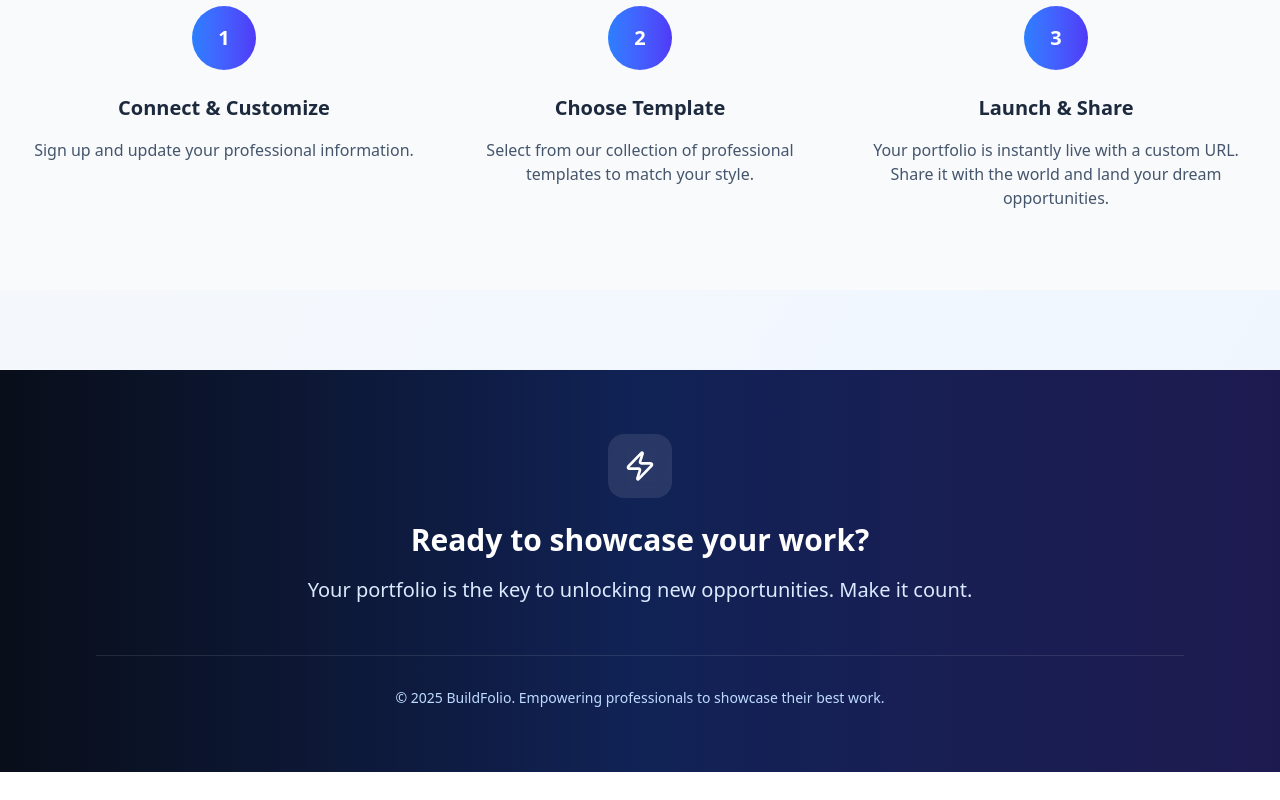
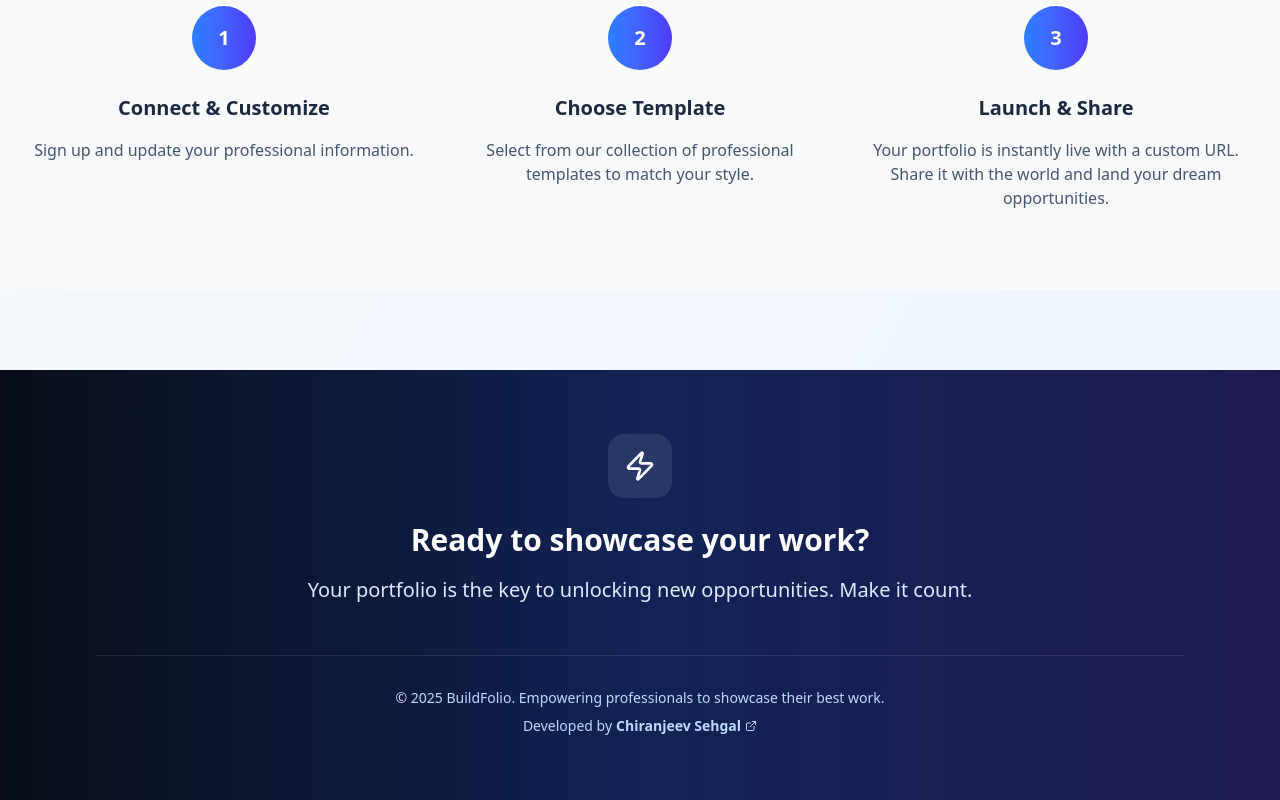
Before and after one commit to chiranjeevsehgal/BuildFolio, a React (Vite) app in the folder frontend/: page / in a window 1280 px wide. Shown: the part 1364-2164 px from the top of the page. Before the commit the page ends 2136 px from the top, so only its background shows below. Built offline with nearby package versions, Linux system fonts and the light colour scheme; no server answers.

Commit message:
Minor Fixes

```diff
--- a/frontend/src/components/Footer.jsx
+++ b/frontend/src/components/Footer.jsx
@@ -1,4 +1,4 @@
-import { Zap } from 'lucide-react'
+import { ExternalLink, Zap } from 'lucide-react'
 import React from 'react'
 
 function Footer() {
@@ -29,6 +29,19 @@ function Footer() {
           <p className="text-blue-200 text-sm">
             © 2025 BuildFolio. Empowering professionals to showcase their best work.
           </p>
+          <p className="text-blue-200 text-sm mt-2">
+  Developed by
+  <a
+    href='https://www.linkedin.com/in/chiranjeevsehgal/'
+    target='_blank'
+    rel="noopener noreferrer"
+    className="font-bold inline-flex items-center gap-1 ml-1"
+  >
+    Chiranjeev Sehgal
+    <ExternalLink className="w-3 h-3" />
+  </a>
+</p>
+
         </div>
       </div>
 
--- a/frontend/src/pages/PortfolioDeployment.jsx
+++ b/frontend/src/pages/PortfolioDeployment.jsx
@@ -400,7 +400,7 @@ const PortfolioDeployment = () => {
           )}
 
           {/* Main Status Card */}
-          <div className={`bg-gradient-to-br ${statusConfig.bgGradient} backdrop-blur-sm rounded-3xl shadow-2xl p-8 mb-8 border ${statusConfig.borderColor} bg-white/80`}>
+          <div className={`bg-gradient-to-br ${statusConfig.bgGradient} backdrop-blur-sm rounded-3xl shadow-2xl p-8 mb-10 border ${statusConfig.borderColor} bg-white/80`}>
             <div className="text-center mb-8">
               <div className="mb-6">
                 {statusConfig.icon}
@@ -614,7 +614,7 @@ const PortfolioDeployment = () => {
             </div>
             </div>
 
-            {/* Portfolio Preview */}
+            {/*
             {deploymentStatus === 'deployed' && portfolioUrl && (
               <div className="bg-white/80 backdrop-blur-sm rounded-3xl shadow-2xl p-8 mb-8 border border-white/40">
                 <div className="flex flex-col lg:flex-row lg:items-center justify-between mb-8">
@@ -623,7 +623,6 @@ const PortfolioDeployment = () => {
                     <p className="text-slate-600">See how your portfolio looks across devices</p>
                   </div>
 
-                  {/* View Mode Controls */}
                   <div className="flex items-center space-x-1 bg-slate-100 rounded-2xl p-1 mt-4 lg:mt-0">
                     {[
                       { mode: 'desktop', icon: Monitor, label: 'Desktop' },
@@ -646,7 +645,6 @@ const PortfolioDeployment = () => {
                   </div>
                 </div>
 
-                {/* Iframe Preview */}
                 <div className="relative">
                   <div className={`mx-auto transition-all duration-500 ease-in-out ${viewMode === 'tablet' ? 'max-w-3xl' :
                     viewMode === 'mobile' ? 'max-w-md' : 'w-full'
@@ -675,9 +673,10 @@ const PortfolioDeployment = () => {
                 </div>
               </div>
             )}
+            */}
 
             {/* Quick Actions Grid */}
-            <div className="grid md:grid-cols-3 gap-6 mb-8">
+            <div className="grid md:grid-cols-3 gap-6 mb-10">
               <button
                 onClick={() => window.location.href = '/profile'}
                 className="cursor-pointer group bg-white/80 backdrop-blur-sm rounded-2xl shadow-xl p-8 border border-white/40 hover:shadow-2xl transition-all duration-300 hover:scale-105"
```
Lines whose indentation alone changed are shown as unchanged.
